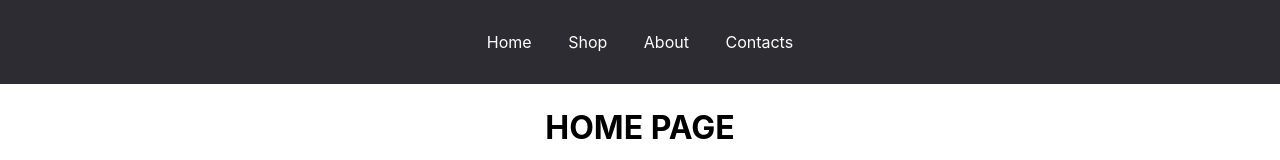
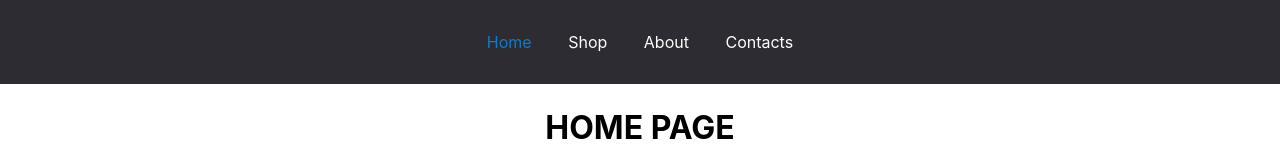
Before and after one commit to gintariukai/ProjectApp, a React (Create React App) app: page / in a window 1280 px wide. Shown: the top 160 px of the page. Built offline with nearby package versions, Linux system fonts and the light colour scheme.

Commit message:
Change Link to NavLink in Layout, added styles active-link,

```diff
--- a/src/components/CustomLink.js
+++ b/src/components/CustomLink.js
@@ -10,7 +10,7 @@ const CustomLink =({children, to, ...props}) => {
         <Link
             to="to"
             style={{
-                color: match ? 'var(--color-active)' : 'white',
+                color: match ? "var(--color-active)" : "white",
             }}
             {...props}
             >
--- a/src/components/Layout.js
+++ b/src/components/Layout.js
@@ -1,14 +1,16 @@
 import React from 'react';
-import {Link, Outlet} from "react-router-dom";
+import {NavLink, Outlet} from "react-router-dom";
+
+const setActive = ({isActive}) => isActive ? "active-link" : "";
 
 const Layout = () => {
     return (
         <>
             <header>
-                <Link to="/"> Home </Link>
-                <Link to="/shop"> Shop </Link>
-                <Link to="/about"> About </Link>
-                <Link to="/contacts"> Contacts </Link>
+                <NavLink to="/" className={setActive}> Home </NavLink>
+                <NavLink to="/shop" className={setActive}> Shop </NavLink>
+                <NavLink to="/about" className={setActive}> About </NavLink>
+                <NavLink to="/contacts" className={setActive}> Contacts </NavLink>
             </header>
 
             <main className="container">
--- a/src/index.css
+++ b/src/index.css
@@ -57,7 +57,7 @@ main a:hover {
   text-decoration: underline;
 }
 
-.active {
+.active-link {
   color: var(--color-active);
   cursor: default;
 }
```
